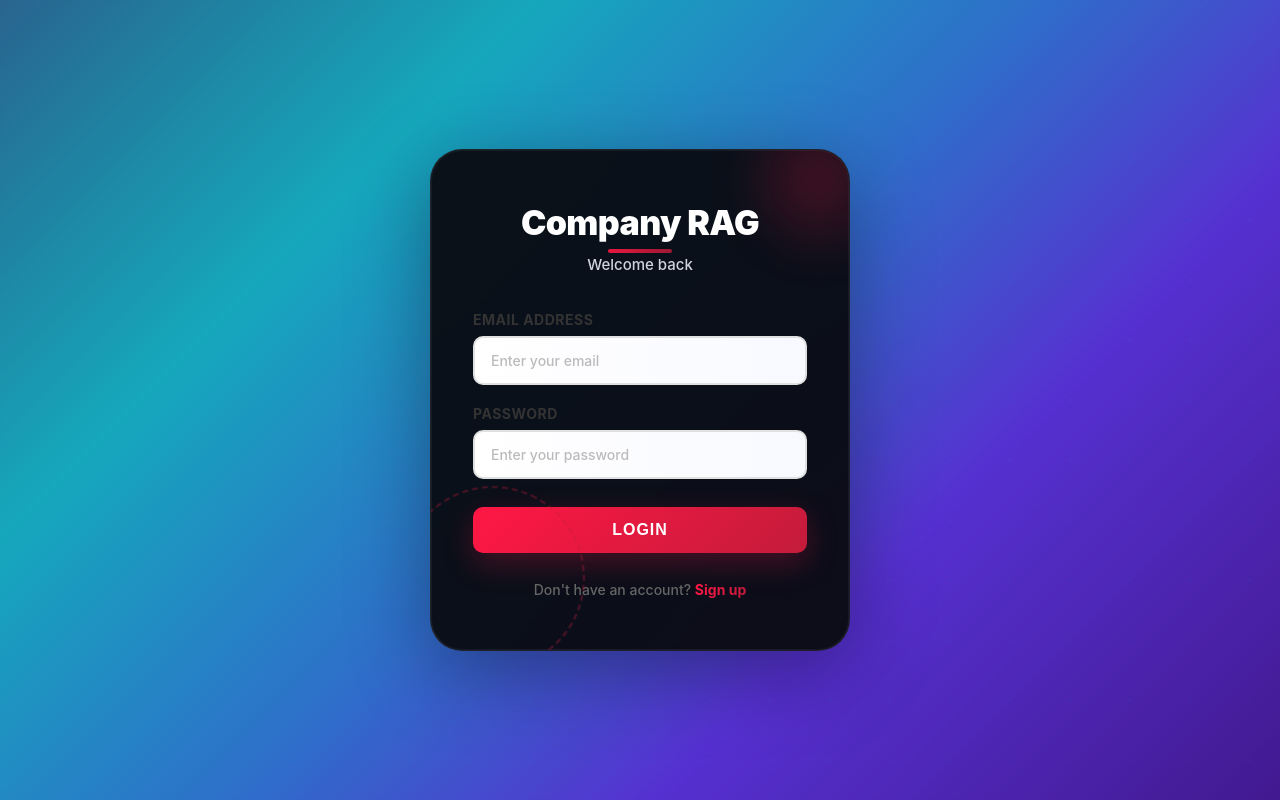
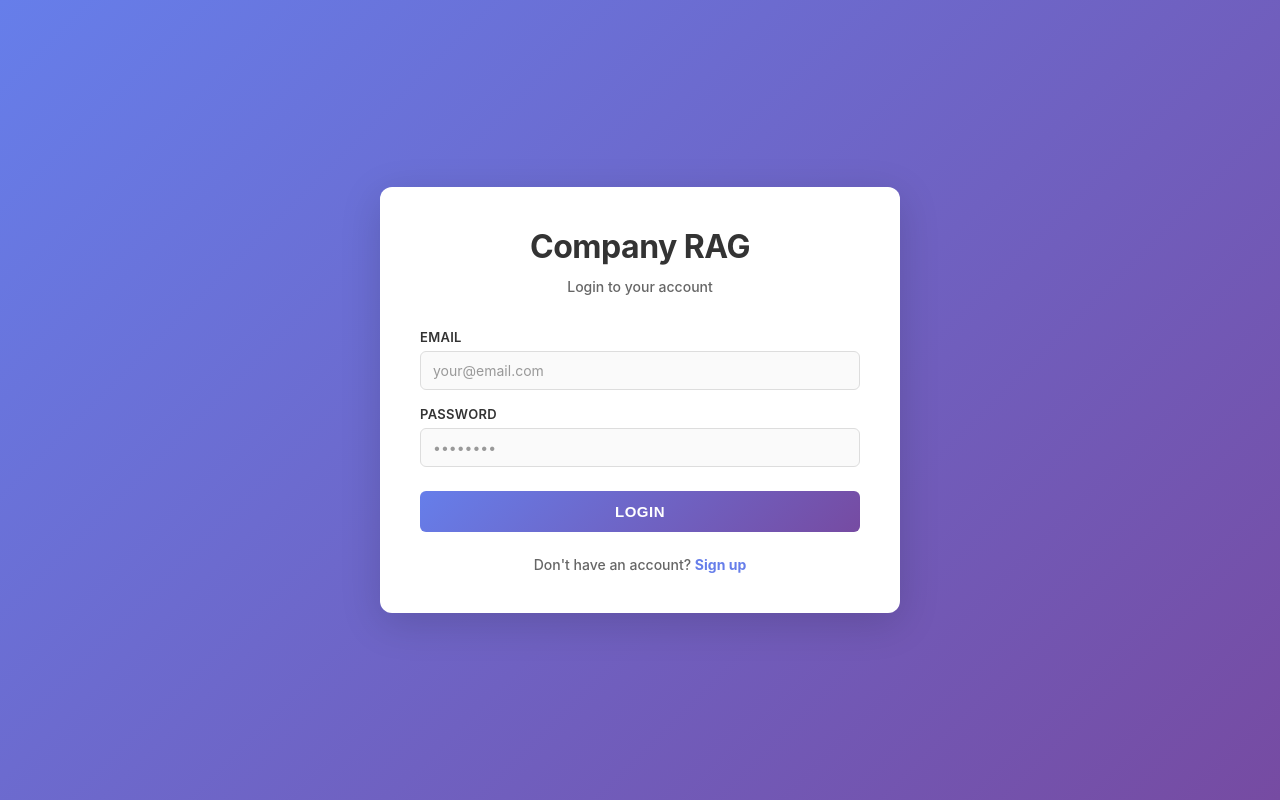
Before and after one commit to blezcherian123/RAG-Enterprise, a React app in the folder frontend/: page /login in a window 1280 px wide. Built offline with nearby package versions, Linux system fonts and the light colour scheme; the HTML template or start-up script is replaced by a standard one.

Commit message:
first commit

```diff
--- a/frontend/src/components/LoginPage.jsx
+++ b/frontend/src/components/LoginPage.jsx
@@ -15,7 +15,6 @@ function LoginPage() {
     setLoading(true);
 
     try {
-      // API call to login
       const response = await fetch("http://localhost:5000/api/auth/login", {
         method: "POST",
         headers: {
@@ -43,17 +42,17 @@ function LoginPage() {
     <div className="auth-container">
       <div className="auth-card">
         <h1>Company RAG</h1>
-        <p className="auth-subtitle">Welcome back</p>
+        <p className="auth-subtitle">Login to your account</p>
 
         {error && <div className="error-message">{error}</div>}
 
         <form onSubmit={handleSubmit} className="auth-form">
           <div className="form-group">
-            <label htmlFor="email">Email Address</label>
+            <label htmlFor="email">Email</label>
             <input
               id="email"
               type="email"
-              placeholder="Enter your email"
+              placeholder="your@email.com"
               value={email}
               onChange={(e) => setEmail(e.target.value)}
               required
@@ -65,7 +64,7 @@ function LoginPage() {
             <input
               id="password"
               type="password"
-              placeholder="Enter your password"
+              placeholder="••••••••"
               value={password}
               onChange={(e) => setPassword(e.target.value)}
               required
--- a/frontend/src/components/SignupPage.jsx
+++ b/frontend/src/components/SignupPage.jsx
@@ -26,7 +26,6 @@ function SignupPage() {
     e.preventDefault();
     setError("");
 
-    // Validation
     if (formData.password !== formData.confirmPassword) {
       setError("Passwords do not match");
       return;
@@ -40,7 +39,6 @@ function SignupPage() {
     setLoading(true);
 
     try {
-      // API call to signup
       const response = await fetch("http://localhost:5000/api/auth/signup", {
         method: "POST",
         headers: {
@@ -71,9 +69,9 @@ function SignupPage() {
 
   return (
     <div className="auth-container">
-      <div className="auth-card signup-card">
+      <div className="auth-card">
         <h1>Company RAG</h1>
-        <p className="auth-subtitle">Create your account</p>
+        <p className="auth-subtitle">Create a new account</p>
 
         {error && <div className="error-message">{error}</div>}
 
@@ -85,7 +83,7 @@ function SignupPage() {
                 id="firstName"
                 type="text"
                 name="firstName"
-                placeholder="Enter your first name"
+                placeholder="First name"
                 value={formData.firstName}
                 onChange={handleChange}
                 required
@@ -98,21 +96,21 @@ function SignupPage() {
                 id="lastName"
                 type="text"
                 name="lastName"
-                placeholder="Enter your last name"
-                value={formData.lastName}
-                onChange={handleChange}
-                required
-              />
+              placeholder="Last name"
+              value={formData.lastName}
+              onChange={handleChange}
+              required
+            />
             </div>
           </div>
 
           <div className="form-group">
-            <label htmlFor="email">Email Address</label>
+            <label htmlFor="email">Email</label>
             <input
               id="email"
               type="email"
               name="email"
-              placeholder="Enter your email"
+              placeholder="your@email.com"
               value={formData.email}
               onChange={handleChange}
               required
@@ -125,7 +123,7 @@ function SignupPage() {
               id="password"
               type="password"
               name="password"
-              placeholder="Enter your password (min 8 characters)"
+              placeholder="Min 8 characters"
               value={formData.password}
               onChange={handleChange}
               required
@@ -138,7 +136,7 @@ function SignupPage() {
               id="confirmPassword"
               type="password"
               name="confirmPassword"
-              placeholder="Confirm your password"
+              placeholder="••••••••"
               value={formData.confirmPassword}
               onChange={handleChange}
               required
--- a/frontend/src/css/LoginPage.css
+++ b/frontend/src/css/LoginPage.css
@@ -1,175 +1,4 @@
-/* ============================================
-   ADVANCED ANIMATIONS & KEYFRAMES
-   ============================================ */
 
-@keyframes slideIn {
-  from {
-    opacity: 0;
-    transform: translateY(30px);
-  }
-  to {
-    opacity: 1;
-    transform: translateY(0);
-  }
-}
-
-@keyframes fadeIn {
-  from {
-    opacity: 0;
-  }
-  to {
-    opacity: 1;
-  }
-}
-
-@keyframes floatInFromBottom {
-  0% {
-    opacity: 0;
-    transform: translateY(60px) scale(0.96);
-  }
-  100% {
-    opacity: 1;
-    transform: translateY(0) scale(1);
-  }
-}
-
-@keyframes floatInFromTop {
-  0% {
-    opacity: 0;
-    transform: translateY(-60px) scale(0.96);
-  }
-  100% {
-    opacity: 1;
-    transform: translateY(0) scale(1);
-  }
-}
-
-@keyframes glow {
-  0%, 100% {
-    box-shadow: 0 0 20px rgba(102, 126, 234, 0.4);
-  }
-  50% {
-    box-shadow: 0 0 40px rgba(102, 126, 234, 0.7);
-  }
-}
-
-@keyframes shimmer {
-  0% {
-    background-position: -1000px 0;
-  }
-  100% {
-    background-position: 1000px 0;
-  }
-}
-
-@keyframes pulse {
-  0%, 100% {
-    opacity: 1;
-  }
-  50% {
-    opacity: 0.7;
-  }
-}
-
-@keyframes slideInFromLeft {
-  from {
-    opacity: 0;
-    transform: translateX(-50px);
-  }
-  to {
-    opacity: 1;
-    transform: translateX(0);
-  }
-}
-
-@keyframes slideInFromRight {
-  from {
-    opacity: 0;
-    transform: translateX(50px);
-  }
-  to {
-    opacity: 1;
-    transform: translateX(0);
-  }
-}
-
-@keyframes gradientShift {
-  0% {
-    background-position: 0% 50%;
-  }
-  50% {
-    background-position: 100% 50%;
-  }
-  100% {
-    background-position: 0% 50%;
-  }
-}
-
-@keyframes bounce {
-  0%, 100% {
-    transform: translateY(0);
-  }
-  50% {
-    transform: translateY(-10px);
-  }
-}
-
-@keyframes inputFocus {
-  0% {
-    box-shadow: 0 0 0 0 rgba(102, 126, 234, 0.7);
-  }
-  70% {
-    box-shadow: 0 0 0 10px rgba(102, 126, 234, 0);
-  }
-  100% {
-    box-shadow: 0 0 0 0 rgba(102, 126, 234, 0);
-  }
-}
-
-@keyframes buttonGlow {
-  0%, 100% {
-    transform: scale(1);
-    box-shadow: 0 12px 30px rgba(255, 23, 68, 0.25);
-    background-position: 0% 50%;
-  }
-  50% {
-    transform: scale(1.02);
-    box-shadow: 0 18px 42px rgba(255, 23, 68, 0.35);
-    background-position: 100% 50%;
-  }
-}
-
-@keyframes rotate {
-  from {
-    transform: rotate(0deg);
-  }
-  to {
-    transform: rotate(360deg);
-  }
-}
-
-@keyframes float {
-  0%, 100% {
-    transform: translateY(0px);
-  }
-  50% {
-    transform: translateY(-20px);
-  }
-}
-
-@keyframes swirl {
-  0% {
-    transform: rotate(0deg) translateX(100px) rotate(0deg);
-    opacity: 0;
-  }
-  50% {
-    opacity: 1;
-  }
-  100% {
-    transform: rotate(360deg) translateX(100px) rotate(-360deg);
-    opacity: 0;
-  }
-}
 
 /* ============================================
    AUTH CONTAINER & BACKGROUND
@@ -180,59 +9,11 @@
   align-items: center;
   justify-content: center;
   min-height: 100vh;
-  background: linear-gradient(
-    -45deg,
-    #07132a 0%,
-    #2c116a 14%,
-    #5b27d2 25%,
-    #07b1c4 36%,
-    #0f4c81 46%,
-    #ff8a3d 56%,
-    #ff1744 64%,
-    #c41c3b 72%,
-    #2c116a 84%,
-    #000000 100%
-  );
-  background-size: 400% 400%;
-  animation: gradientShift 16s ease infinite;
+  background: linear-gradient(135deg, #667eea 0%, #764ba2 100%);
   font-family: -apple-system, BlinkMacSystemFont, "Segoe UI", "Roboto", "Oxygen",
     "Ubuntu", "Cantarell", "Fira Sans", "Droid Sans", "Helvetica Neue",
     sans-serif;
-  position: relative;
-  overflow: hidden;
-}
-
-/* Animated background elements */
-.auth-container::before {
-  content: "";
-  position: absolute;
-  top: -50%;
-  left: -50%;
-  width: 220%;
-  height: 220%;
-  background: radial-gradient(
-    circle,
-    rgba(7, 177, 196, 0.12) 1px,
-    transparent 1px
-  );
-  background-size: 60px 60px;
-  animation: float 22s linear infinite;
-}
-
-.auth-container::after {
-  content: "";
-  position: absolute;
-  top: 0;
-  left: 0;
-  right: 0;
-  bottom: 0;
-  background: linear-gradient(
-    135deg,
-    rgba(255, 23, 68, 0.12),
-    rgba(7, 177, 196, 0.12),
-    rgba(129, 40, 193, 0.1)
-  );
-  backdrop-filter: blur(1px);
+  padding: 20px;
 }
 
 /* ============================================
@@ -240,90 +21,30 @@
    ============================================ */
 
 .auth-card {
-  background: rgba(10, 12, 18, 0.96);
-  backdrop-filter: blur(20px);
-  border-radius: 32px;
-  box-shadow: 0 20px 80px rgba(0, 0, 0, 0.35),
-              inset 0 0 0 1px rgba(255, 255, 255, 0.05);
-  padding: 52px 42px;
-  width: min(100%, 420px);
+  background: white;
+  border-radius: 12px;
+  box-shadow: 0 10px 40px rgba(0, 0, 0, 0.15);
+  padding: 40px;
+  width: 100%;
   max-width: 420px;
-  animation: floatInFromBottom 0.8s ease-out;
   position: relative;
   z-index: 10;
-  border: 1px solid rgba(255, 255, 255, 0.08);
-  transition: transform 0.35s ease, box-shadow 0.35s ease, border-color 0.35s ease;
-  overflow: hidden;
-}
-
-.signup-card {
-  max-width: 520px;
-  width: min(100%, 520px);
-  animation: floatInFromTop 0.8s ease-out;
-}
-
-.auth-card::before {
-  content: "";
-  position: absolute;
-  right: -80px;
-  top: -80px;
-  width: 220px;
-  height: 220px;
-  background: radial-gradient(circle at center, rgba(255, 23, 68, 0.25), transparent 55%);
-  filter: blur(18px);
-  pointer-events: none;
-}
-
-.auth-card::after {
-  content: "";
-  position: absolute;
-  left: -30px;
-  bottom: -20px;
-  width: 180px;
-  height: 180px;
-  border: 2px dashed rgba(196, 28, 59, 0.35);
-  border-radius: 50%;
-  transform: rotate(25deg);
-  pointer-events: none;
-}
-
-.auth-card:hover {
-  transform: translateY(-8px);
-  box-shadow: 0 28px 90px rgba(0, 0, 0, 0.45),
-              inset 0 0 0 1px rgba(255, 255, 255, 0.08);
-  border-color: rgba(255, 23, 68, 0.18);
 }
 
 .auth-card h1 {
   margin: 0 0 10px 0;
-  font-size: 34px;
-  font-weight: 900;
-  color: #ffffff;
+  font-size: 32px;
+  font-weight: 700;
+  color: #333;
   text-align: center;
-  animation: slideIn 0.8s ease-out 0.2s both;
-  letter-spacing: -0.6px;
-  position: relative;
-  z-index: 1;
-}
-
-.auth-card h1::after {
-  content: "";
-  position: absolute;
-  left: 50%;
-  bottom: -10px;
-  width: 64px;
-  height: 4px;
-  background: linear-gradient(90deg, rgba(255, 23, 68, 0.9), rgba(196, 28, 59, 0.8));
-  transform: translateX(-50%);
-  border-radius: 999px;
+  letter-spacing: -0.5px;
 }
 
 .auth-subtitle {
-  margin: 0 0 34px 0;
-  font-size: 15px;
-  color: #d0d4df;
+  margin: 0 0 30px 0;
+  font-size: 14px;
+  color: #666;
   text-align: center;
-  animation: slideIn 0.8s ease-out 0.3s both;
   font-weight: 500;
   line-height: 1.6;
 }
@@ -333,25 +54,14 @@
    ============================================ */
 
 .error-message {
-  background: linear-gradient(135deg, #ff6b6b 0%, #ff5252 100%);
-  color: white;
-  padding: 14px 18px;
-  border-radius: 10px;
+  background: #fee;
+  color: #c00;
+  padding: 12px 16px;
+  border-radius: 6px;
   margin-bottom: 20px;
   font-size: 14px;
-  border-left: 4px solid #ff4444;
-  animation: slideInFromLeft 0.4s ease-out;
-  box-shadow: 0 10px 30px rgba(255, 107, 107, 0.2);
+  border-left: 4px solid #c00;
   font-weight: 500;
-  display: flex;
-  align-items: center;
-  gap: 10px;
-}
-
-.error-message::before {
-  content: "⚠";
-  font-size: 18px;
-  animation: bounce 0.6s ease-out;
 }
 
 /* ============================================
@@ -361,8 +71,7 @@
 .auth-form {
   display: flex;
   flex-direction: column;
-  gap: 20px;
-  animation: fadeIn 0.8s ease-out 0.4s both;
+  gap: 16px;
 }
 
 /* Form Row - for two columns */
@@ -370,7 +79,6 @@
   display: grid;
   grid-template-columns: 1fr 1fr;
   gap: 12px;
-  width: 100%;
 }
 
 /* Form Group */
@@ -378,85 +86,35 @@
   display: flex;
   flex-direction: column;
   width: 100%;
-  min-width: 0;
-  color: #d0d4df;
-  position: relative;
-  animation: slideIn 0.8s ease-out both;
-}
-
-.form-group:nth-child(1) {
-  animation-delay: 0.5s;
-}
-
-.form-group:nth-child(2) {
-  animation-delay: 0.6s;
-}
-
-.form-group:nth-child(3) {
-  animation-delay: 0.7s;
-}
-
-.form-group:nth-child(4) {
-  animation-delay: 0.8s;
-}
-
-.form-group:nth-child(5) {
-  animation-delay: 0.9s;
 }
 
 .form-group label {
-  font-size: 14px;
-  font-weight: 700;
+  font-size: 13px;
+  font-weight: 600;
   color: #333;
-  margin-bottom: 8px;
-  white-space: nowrap;
-  overflow: hidden;
-  text-overflow: ellipsis;
+  margin-bottom: 6px;
   text-transform: uppercase;
-  letter-spacing: 0.5px;
-  transition: all 0.3s ease;
-}
-
-.form-group:focus-within label {
-  color: #667eea;
+  letter-spacing: 0.3px;
 }
 
 .form-group input {
-  padding: 14px 16px;
-  border: 2px solid #e0e0e0;
-  border-radius: 10px;
+  padding: 10px 12px;
+  border: 1px solid #ddd;
+  border-radius: 6px;
   font-size: 14px;
   font-family: inherit;
-  transition: all 0.3s cubic-bezier(0.4, 0, 0.2, 1);
-  width: 100%;
-  min-width: 0;
+  background: #fafafa;
   box-sizing: border-box;
-  background: linear-gradient(to right, #fff, #f8f9ff);
-  position: relative;
 }
 
 .form-group input::placeholder {
-  color: #bbb;
-  font-weight: 500;
-}
-
-.form-group input:hover {
-  border-color: #667eea;
-  background: linear-gradient(to right, #f8f9ff, #f0f2ff);
-  box-shadow: 0 4px 15px rgba(102, 126, 234, 0.1);
+  color: #999;
 }
 
 .form-group input:focus {
   outline: none;
   border-color: #667eea;
-  box-shadow: 0 0 0 4px rgba(102, 126, 234, 0.15),
-              inset 0 0 0 1px rgba(102, 126, 234, 0.2);
-  animation: inputFocus 0.6s ease-out;
-  background: #ffffff;
-}
-
-.form-group input:focus + label {
-  color: #667eea;
+  background: white;
 }
 
 /* ============================================
@@ -464,75 +122,30 @@
    ============================================ */
 
 .auth-button {
-  padding: 14px 24px;
-  background: linear-gradient(135deg, #ff1744 0%, #c41c3b 50%, #000000 100%);
-  background-size: 200% 200%;
+  padding: 12px 24px;
+  background: linear-gradient(135deg, #667eea 0%, #764ba2 100%);
   color: white;
   border: none;
-  border-radius: 10px;
-  font-size: 16px;
-  font-weight: 700;
+  border-radius: 6px;
+  font-size: 15px;
+  font-weight: 600;
   cursor: pointer;
-  transition: all 0.3s cubic-bezier(0.4, 0, 0.2, 1);
   margin-top: 8px;
-  position: relative;
-  overflow: hidden;
   text-transform: uppercase;
-  letter-spacing: 1px;
-  animation: slideIn 0.8s ease-out 1s both;
-  box-shadow: 0 10px 30px rgba(255, 23, 68, 0.25);
-}
-
-.auth-button::before {
-  content: "";
-  position: absolute;
-  top: 50%;
-  left: 50%;
-  width: 0;
-  height: 0;
-  background: rgba(255, 255, 255, 0.18);
-  border-radius: 50%;
-  transform: translate(-50%, -50%);
-  transition: width 0.4s ease, height 0.4s ease, opacity 0.4s ease;
-  opacity: 0;
+  letter-spacing: 0.5px;
 }
 
 .auth-button:hover:not(:disabled) {
-  animation: buttonGlow 1.2s ease infinite;
-  background-position: 100% 50%;
-  box-shadow: 0 18px 42px rgba(255, 23, 68, 0.4);
-}
-
-.auth-button:hover:not(:disabled)::before {
-  width: 240px;
-  height: 240px;
-  opacity: 0.16;
+  opacity: 0.9;
 }
 
 .auth-button:active:not(:disabled) {
-  transform: translateY(-2px);
-  box-shadow: 0 8px 20px rgba(102, 126, 234, 0.3);
+  opacity: 0.85;
 }
 
 .auth-button:disabled {
   opacity: 0.6;
   cursor: not-allowed;
-  background: linear-gradient(135deg, #aaa 0%, #999 100%);
-}
-
-/* Loading spinner for button */
-.auth-button:disabled::after {
-  content: "";
-  position: absolute;
-  right: 20px;
-  top: 50%;
-  transform: translateY(-50%);
-  width: 16px;
-  height: 16px;
-  border: 2px solid rgba(255, 255, 255, 0.3);
-  border-top-color: white;
-  border-radius: 50%;
-  animation: rotate 0.8s linear infinite;
 }
 
 /* ============================================
@@ -541,8 +154,7 @@
 
 .auth-footer {
   text-align: center;
-  margin-top: 28px;
-  animation: slideIn 0.8s ease-out 1.1s both;
+  margin-top: 24px;
 }
 
 .auth-footer p {
@@ -553,35 +165,13 @@
 }
 
 .auth-link {
-  color: #ff1744;
+  color: #667eea;
   text-decoration: none;
   font-weight: 700;
-  transition: all 0.3s ease;
-  position: relative;
-  background: linear-gradient(to right, #ff1744 0%, #c41c3b 100%);
-  -webkit-background-clip: text;
-  -webkit-text-fill-color: transparent;
-  background-clip: text;
-}
-
-.auth-link::after {
-  content: "";
-  position: absolute;
-  bottom: -2px;
-  left: 0;
-  width: 0;
-  height: 2px;
-  background: linear-gradient(to right, #ff1744, #c41c3b);
-  transition: width 0.3s ease;
 }
 
 .auth-link:hover {
-  -webkit-text-fill-color: unset;
-  color: #ff1744;
-}
-
-.auth-link:hover::after {
-  width: 100%;
+  text-decoration: underline;
 }
 
 /* ============================================
```
